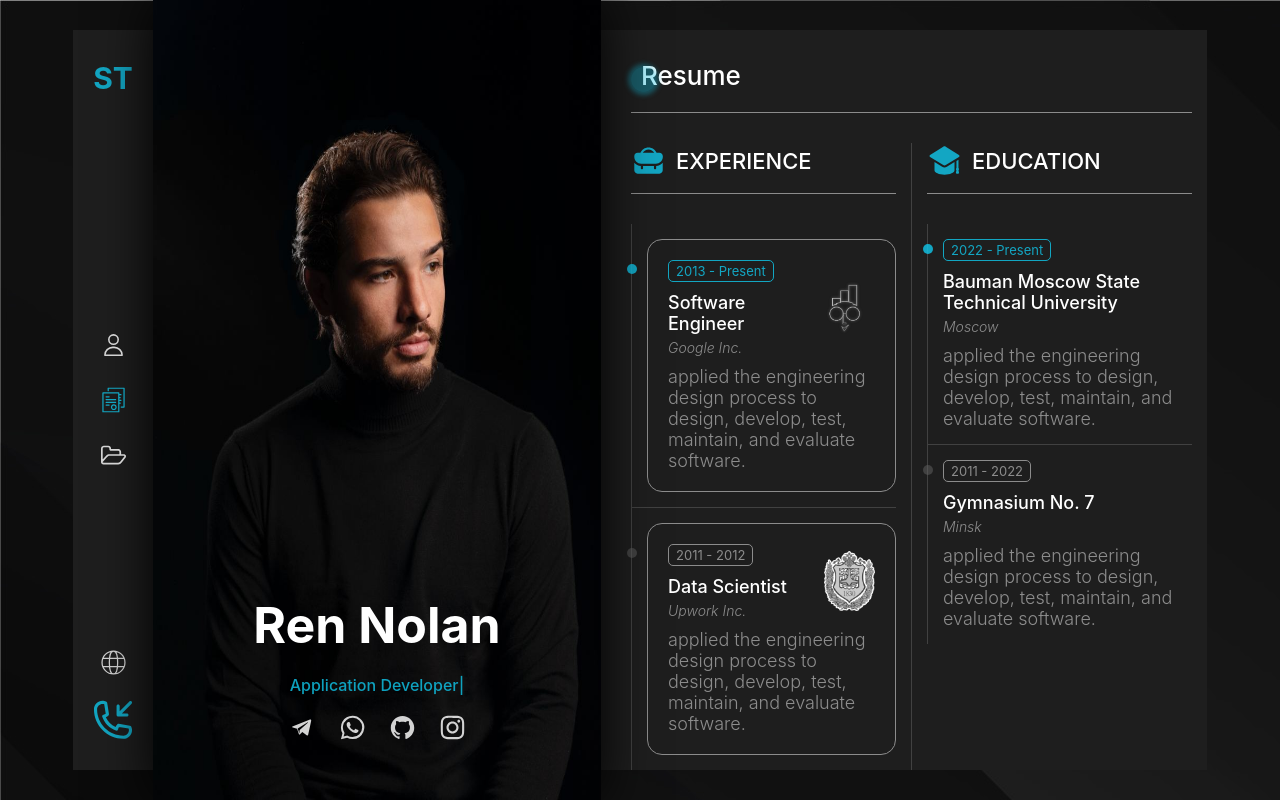
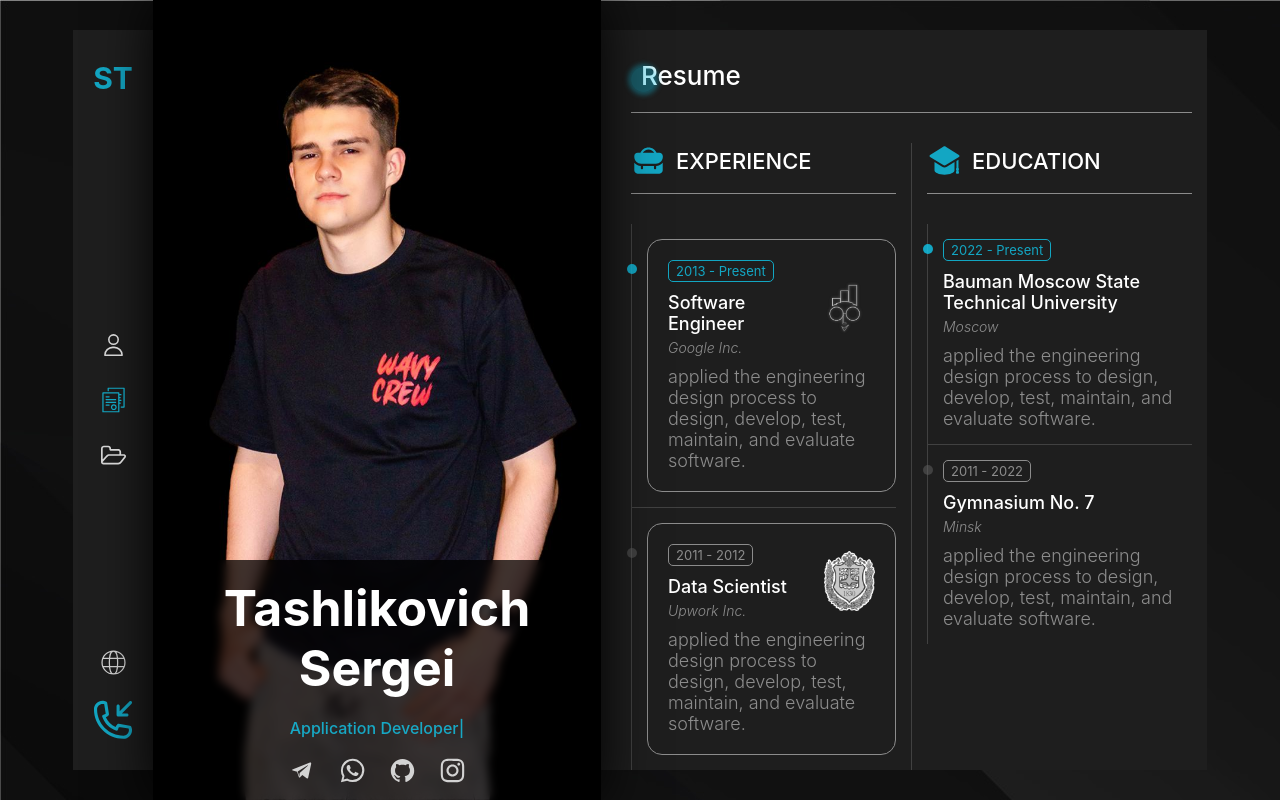
Before and after one commit to sqVrty/STash-CV, a React (Create React App) app: page /resume in a window 1280 px wide. Built offline with nearby package versions, Linux system fonts and the light colour scheme; no server answers.

Commit message:
feat: :lipstick: main photo

```diff
--- a/src/components/PhotoContainer/PhotoContainer.module.scss
+++ b/src/components/PhotoContainer/PhotoContainer.module.scss
@@ -5,8 +5,9 @@ $aqua: rgba(16, 200, 236, 0.8);
   position: relative;
   display: flex;
   justify-content: center;
+  aspect-ratio: 5/8;
   height: 100vh;
-  width: 35vw;
+  max-width: 35vw;
   box-shadow: 0px 0px 50px black;
 
   .photo {
@@ -18,10 +19,19 @@ $aqua: rgba(16, 200, 236, 0.8);
     position: absolute;
     display: flex;
     flex-direction: column;
-    bottom: 7.5%;
+    bottom: 0;
     gap: 20px;
 
+    width: 100%;
+    height: 30%;
+    backdrop-filter: blur(5px);
+    background-color: rgba(0, 0, 0, 0.75);
+
     .name {
+      margin-top: 4%;
+      max-width: 70%;
+      align-self: center;
+      text-align: center;
       font-size: 50px;
       font-weight: bold;
     }
--- a/src/components/PhotoContainer/PhotoContainer.tsx
+++ b/src/components/PhotoContainer/PhotoContainer.tsx
@@ -35,7 +35,7 @@ export default function PhotoContainer() {
     <div className={classes.photoContainer}>
       <img src={MyPhoto} className={classes.photo} />
       <div className={classes.infoContainer}>
-        <h1 className={classes.name}>Ren Nolan</h1>
+        <h1 className={classes.name}>Tashlikovich Sergei</h1>
         <TypeAnimation
           sequence={[
             "Developer",
--- a/src/components/photoMobileContainer/PhotoMobileContainer.module.scss
+++ b/src/components/photoMobileContainer/PhotoMobileContainer.module.scss
@@ -1,25 +1,34 @@
 .photoContainer {
   position: relative;
+  margin-top: 60px;
   display: flex;
   justify-content: center;
   width: 100vw;
   height: auto;
+  border-bottom-left-radius: 25px;
+  border-bottom-right-radius: 25px;
+  overflow: hidden;
 
   .photo {
     height: 100%;
     width: 100%;
-    border-bottom-left-radius: 25px;
-    border-bottom-right-radius: 25px;
   }
 
   .infoContainer {
     position: absolute;
     display: flex;
     flex-direction: column;
-    bottom: 7.5%;
+    bottom: 0;
     gap: 20px;
 
+    width: 100%;
+    height: 37.5%;
+    backdrop-filter: blur(5px);
+    background-color: rgba(0, 0, 0, 0.75);
+
     .name {
+      margin-top: 4%;
+      text-align: center;
       font-size: 50px;
       font-weight: bold;
     }
--- a/src/components/photoMobileContainer/PhotoMobileContainer.tsx
+++ b/src/components/photoMobileContainer/PhotoMobileContainer.tsx
@@ -32,11 +32,10 @@ export default function PhotoMobileContainer() {
   };
 
   return (
-    <div className="mobileContent">
     <div className={classes.photoContainer}>
       <img src={MyPhoto} className={classes.photo} />
       <div className={classes.infoContainer}>
-          <h1 className={classes.name}>Ren Nolan</h1>
+        <h1 className={classes.name}>Tashlikovich Sergei</h1>
         <TypeAnimation
           sequence={[
             "Developer",
@@ -78,6 +77,5 @@ export default function PhotoMobileContainer() {
         </div>
       </div>
     </div>
-    </div>
   );
 }
```
Also changed, not shown: src/assets/img's/myPhoto.jpeg. Lines whose indentation alone changed are shown as unchanged.
